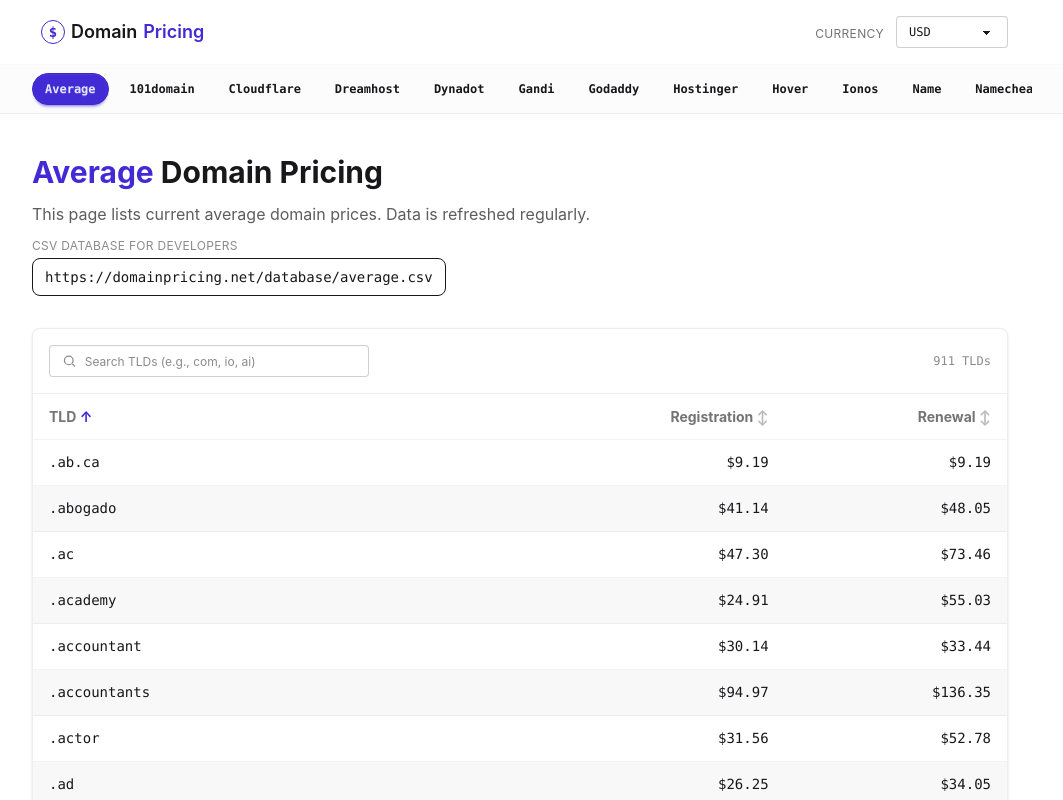
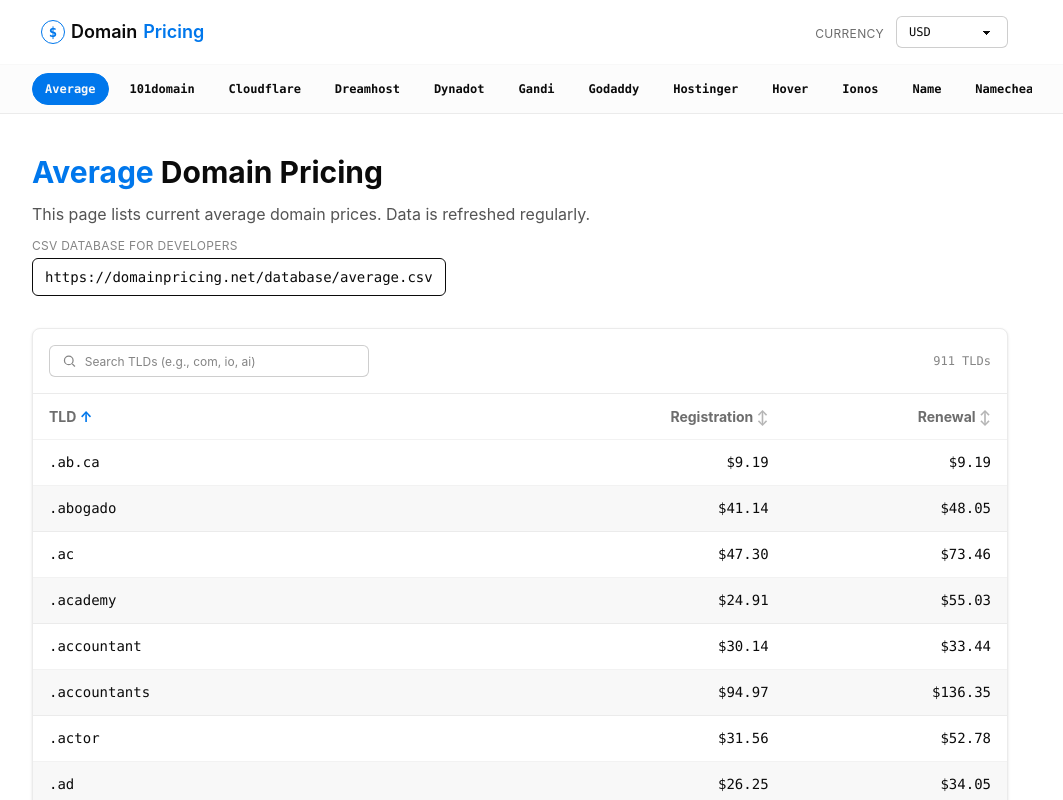
Before and after one commit to kyle2910/domainpricing, an Astro site: page / in a window 1280 px wide. Shown: the top 800 px of the page, without its empty margins (120-1183 px from the left). Built offline with nearby package versions, Linux system fonts and the light colour scheme; Astro itself is replaced by a stand-in of ours; no server answers.

Commit message:
2026-08-17-v4

```diff
--- a/src/styles/global.css
+++ b/src/styles/global.css
@@ -1,6 +1,86 @@
 @import "tailwindcss";
 @plugin "daisyui" {
-  themes: light --default, dark --prefersdark;
+  themes: dpcustom-light --default, dpcustom-dark --prefersdark;
+}
+
+@plugin "daisyui/theme" {
+  name: "dpcustom-light";
+  default: true;
+  prefersdark: false;
+  color-scheme: light;
+
+  --color-base-100: oklch(100% 0 0);
+  --color-base-200: oklch(97.8% 0 0);
+  --color-base-300: oklch(94% 0 0);
+  --color-base-content: oklch(15% 0 0);
+
+  --color-primary: oklch(58% 0.2 255);
+  --color-primary-content: oklch(98% 0 0);
+  --color-secondary: oklch(58% 0.2 255);
+  --color-secondary-content: oklch(98% 0 0);
+  --color-accent: oklch(58% 0.2 255);
+  --color-accent-content: oklch(98% 0 0);
+
+  --color-neutral: oklch(20% 0 0);
+  --color-neutral-content: oklch(98% 0 0);
+
+  --color-info: oklch(58% 0.2 255);
+  --color-info-content: oklch(98% 0 0);
+  --color-success: oklch(64% 0.15 150);
+  --color-success-content: oklch(98% 0 0);
+  --color-warning: oklch(75% 0.15 80);
+  --color-warning-content: oklch(20% 0 0);
+  --color-error: oklch(58% 0.22 25);
+  --color-error-content: oklch(98% 0 0);
+
+  --radius-selector: 0.375rem;
+  --radius-field: 0.375rem;
+  --radius-box: 0.5rem;
+  --size-selector: 0.25rem;
+  --size-field: 0.25rem;
+  --border: 1px;
+  --depth: 0;
+  --noise: 0;
+}
+
+@plugin "daisyui/theme" {
+  name: "dpcustom-dark";
+  default: false;
+  prefersdark: true;
+  color-scheme: dark;
+
+  --color-base-100: oklch(15% 0 0);
+  --color-base-200: oklch(18% 0 0);
+  --color-base-300: oklch(23% 0 0);
+  --color-base-content: oklch(94% 0 0);
+
+  --color-primary: oklch(72% 0.17 45);
+  --color-primary-content: oklch(15% 0 0);
+  --color-secondary: oklch(72% 0.17 45);
+  --color-secondary-content: oklch(15% 0 0);
+  --color-accent: oklch(72% 0.17 45);
+  --color-accent-content: oklch(15% 0 0);
+
+  --color-neutral: oklch(90% 0 0);
+  --color-neutral-content: oklch(15% 0 0);
+
+  --color-info: oklch(72% 0.15 240);
+  --color-info-content: oklch(15% 0 0);
+  --color-success: oklch(70% 0.15 150);
+  --color-success-content: oklch(15% 0 0);
+  --color-warning: oklch(80% 0.15 80);
+  --color-warning-content: oklch(15% 0 0);
+  --color-error: oklch(68% 0.2 25);
+  --color-error-content: oklch(15% 0 0);
+
+  --radius-selector: 0.375rem;
+  --radius-field: 0.375rem;
+  --radius-box: 0.5rem;
+  --size-selector: 0.25rem;
+  --size-field: 0.25rem;
+  --border: 1px;
+  --depth: 0;
+  --noise: 0;
 }
 
 @layer base {
```
